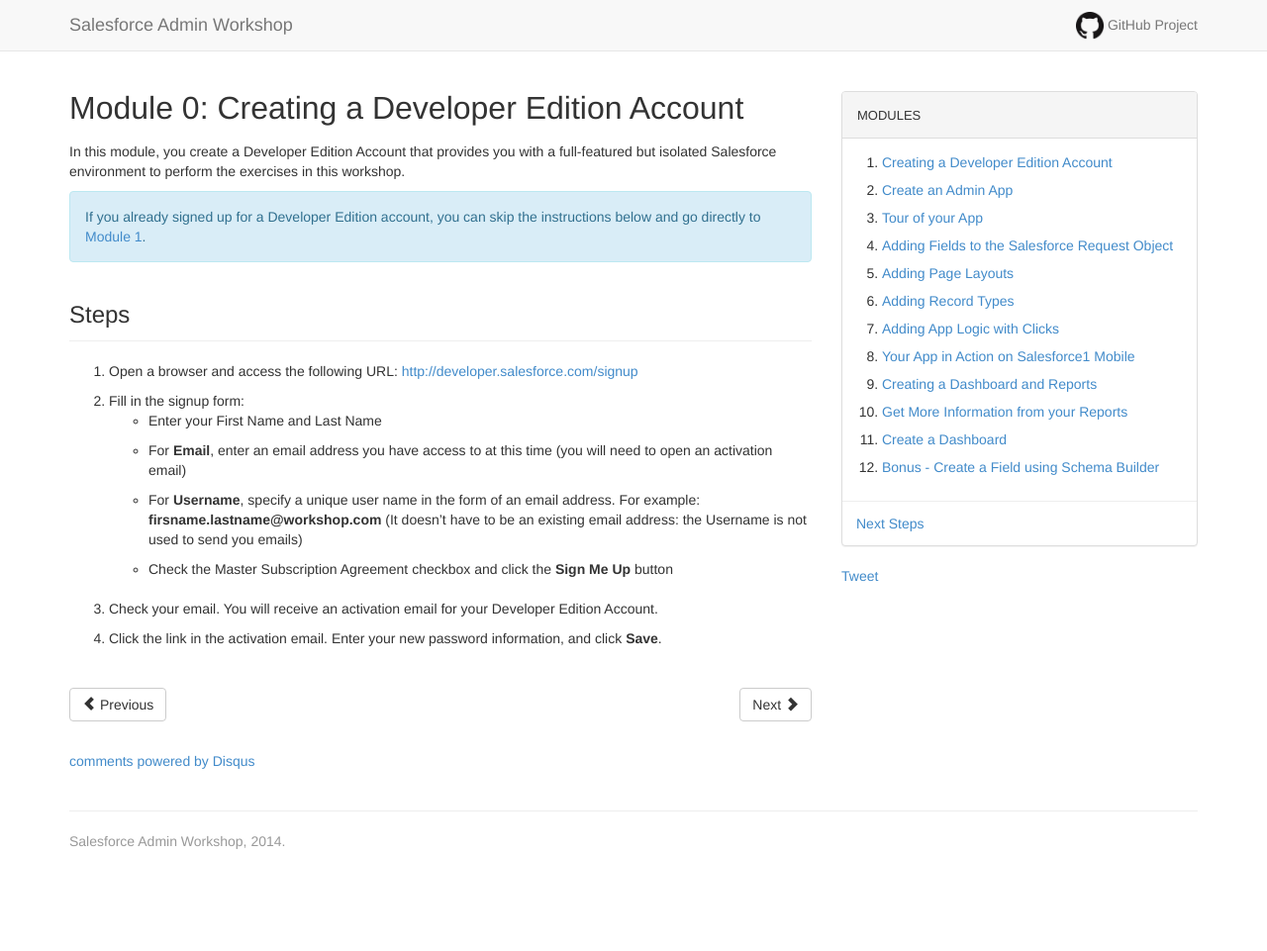
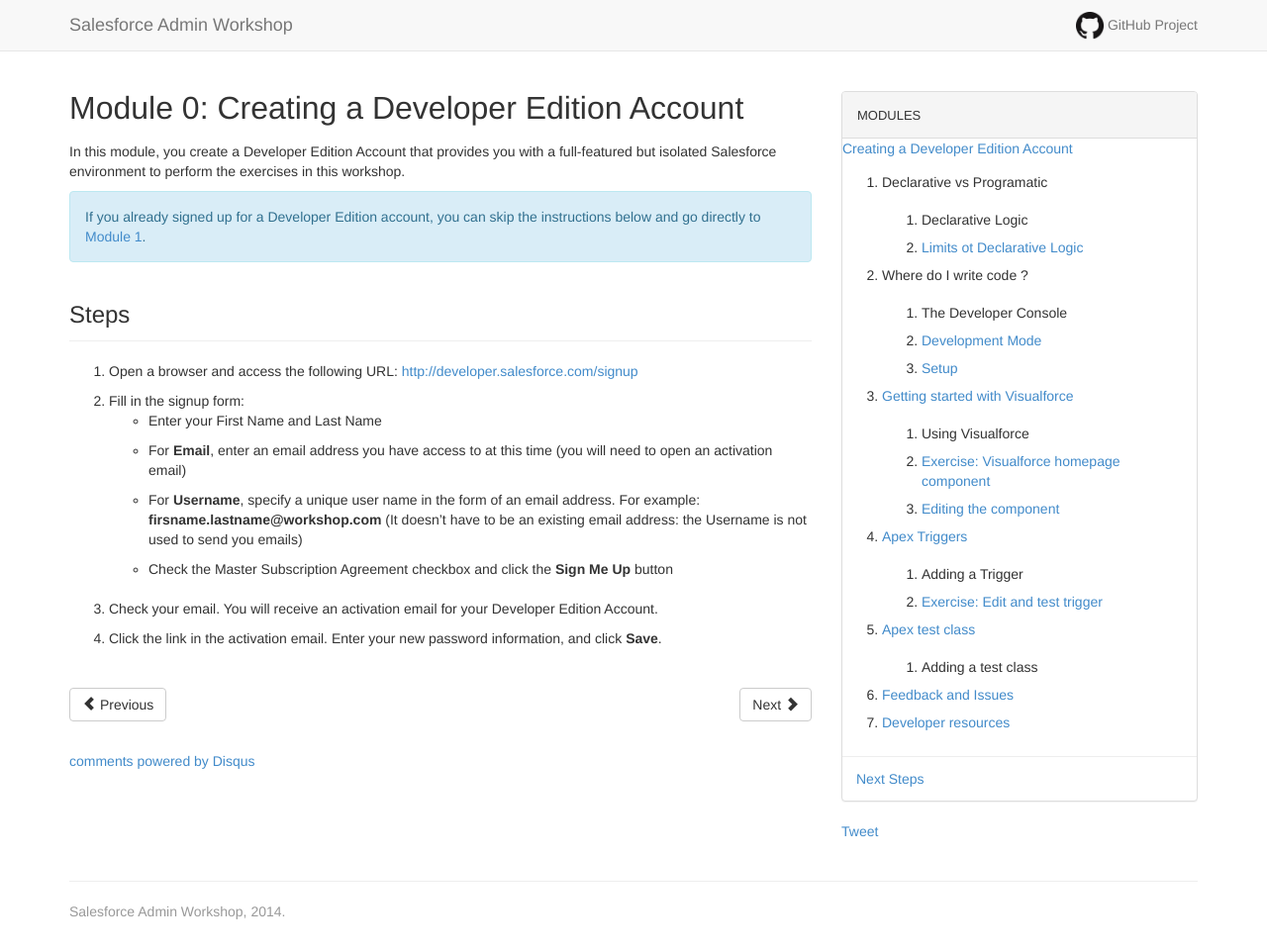
Before and after one commit to practicalli-johnny/salesforce-apex-for-admins-workshop, a Jekyll site: the page built from 01-creating-a-developer-edition-account.md, in a window 1280 px wide. Shown: the whole page at 99% size. Built offline with Jekyll 4.4.1, drawn with Linux system fonts in a browser that asks for light colours; Markdown is read by kramdown in place of the engine named in the settings; comment, search, counter and statistics services are not loaded; before the commit the page ends 900 px from its top, so only the background shows below that.

Commit message:
updated pae menu items for apex modules

```diff
--- a/_layouts/module.html
+++ b/_layouts/module.html
@@ -37,26 +37,43 @@
         <div class="panel panel-default">
             <!-- Default panel contents -->
             <div class="panel-heading" style="font-variant:small-caps;font-size: 18px;">modules</div>
+            <a href="1-creating-a-developer-edition-account.html">Creating a Developer Edition Account</a>
             <ol class="list-group">
-                <li><a href="00-creating-a-developer-edition-account.html">Creating a Developer Edition Account</a></li>
-                <li><a href="01-creating-an-admin-app.html">Create an Admin App</a></li>
-                <li><a href="02-tour-of-your-app.html">Tour of your App</a></li>
-                <li><a href="03-adding-fields-to-the-salesforce-request-object.html">Adding Fields to the Salesforce Request Object</a></li>
-                <li><a href="04-adding-page-layouts.html">Adding Page Layouts</a></li>
-                <li><a href="05-adding-record-types.html">Adding Record Types</a></li>
-                <li><a href="06-app-logic-with-clicks.html">Adding App Logic with Clicks</a></li>
-                <li><a href="07-app-on-salesforce1-moble.html">Your App in Action on Salesforce1 Mobile</a></li>
-                <li><a href="08-creating-a-dashboard-and-reports.html">Creating a Dashboard and Reports</a></li>
-                <li><a href="09-get-more-information-from-your-report.html">Get More Information from your Reports</a></li>
-                <li><a href="10-create-a-dashboard.html">Create a Dashboard</a></li>
-                <li><a href="11-bonus-create-field-using-schema-builder.html">Bonus - Create a Field using Schema Builder</a></li>
+                <li><a href="1-declarative-vs-programatic.html"></a>Declarative vs Programatic</li>
+                <ol class="list-group">
+                    <li><a href="1.2-declarative-logic.html"></a>Declarative Logic</li>
+                    <li><a href="1.2-limits-to-declarative-logic.html">Limits ot Declarative Logic</a></li>
+                </ol>
+                <li><a href="2-where-do-i-write-code.html"></a>Where do I write code ?</li>
+                <ol class="list-group">
+                    <li><a href="2.1-the-developer-console.html"></a>The Developer Console</li>
+                    <li><a href="2.2-development-mode.html">Development Mode</a></li>
+                    <li><a href="2.3-setup.html">Setup</a></li>
+                </ol>
+                <li><a href="3-getting-started-with-visualforce.html">Getting started with Visualforce</a></li>
+                <ol class="list-group">
+                    <li><a href="3.1-using-visualforce.html"></a>Using Visualforce</li>
+                    <li><a href="3.2-exercise-visualforce-homepage-component.html">Exercise: Visualforce homepage component</a></li>
+                    <li><a href="3.3-editing-the-compoent.html">Editing the component</a></li>
+                </ol>
+                <li><a href="4-apex-triggers.html">Apex Triggers</a></li>
+                <ol class="list-group">
+                    <li><a href="4.1-exercise-adding-a-trigger.html"></a>Adding a Trigger</li>
+                    <li><a href="4.2-exercise-edit-and-test-trigger.html">Exercise: Edit and test trigger</a></li>
+                </ol>
+                <li><a href="5-apex-test-class.html">Apex test class</a></li>
+                <ol class="list-group">
+                    <li><a href="5.1-exercise-adding-a-test-class.html"></a>Adding a test class</li>
+                </ol>
+                <li><a href="08-feedback-and-issues.html">Feedback and Issues</a></li>
+                <li><a href="09-developer-resources.html">Developer resources</a></li>
             </ol>
             <hr/>
             <div style="margin: -8px 0 12px 14px">
                 <a href="next.html">Next Steps</a>
             </div>
         </div>
-<a href="https://twitter.com/share" class="twitter-share-button" data-size="large" data-url="http://jr0cket.github.io/salesforce-admin-workshop" data-text="Salesforce Admin Workshop: New fast-track tutorial to #Salesforc\e development">Tweet</a>
+<a href="https://twitter.com/share" class="twitter-share-button" data-size="large" data-url="http://jr0cket.github.io/salesforce-apex-for-admins-workshop" data-text="Salesforce Apex for Admins Workshop: New fast-track tutorial to #Salesforc\e development">Tweet</a>
 <script>!function(d,s,id){var js,fjs=d.getElementsByTagName(s)[0],p=/^http:/.test(d.location)?'http':'https';if(!d.getElementById(id)){js=d.createElement(s);js.id=id;js.src=p+'://platform.twitter.com/widgets.js';fjs.parentNode.insertBefore(js,fjs);}}(document, 'script', 'twitter-wjs');</script>
 
 
```
